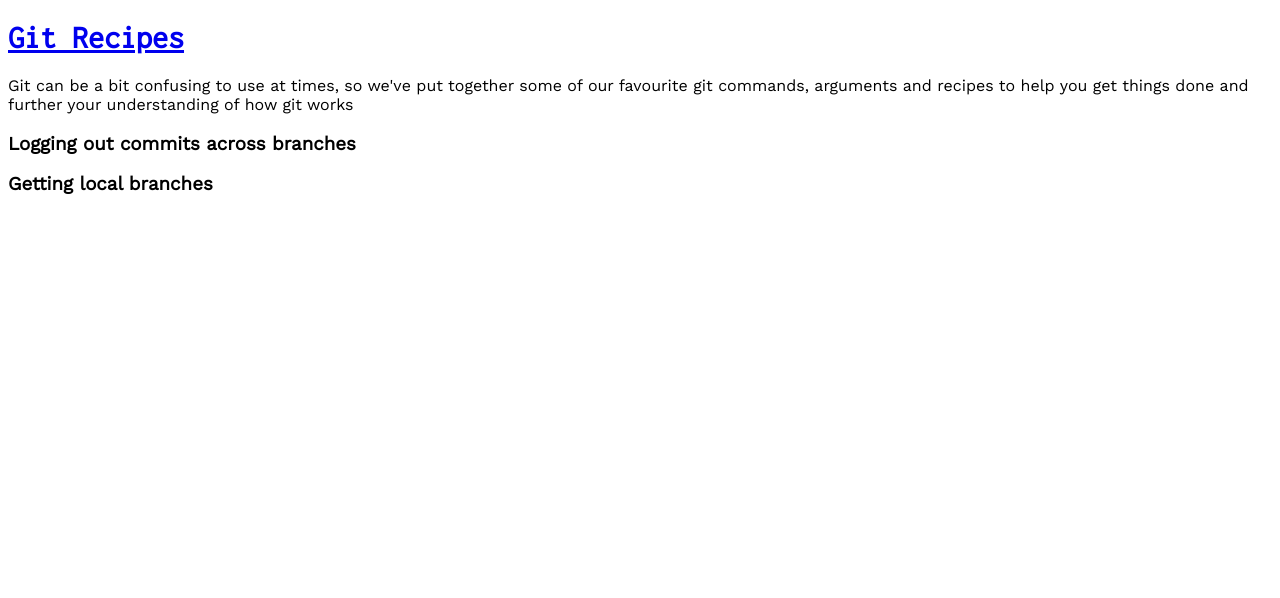
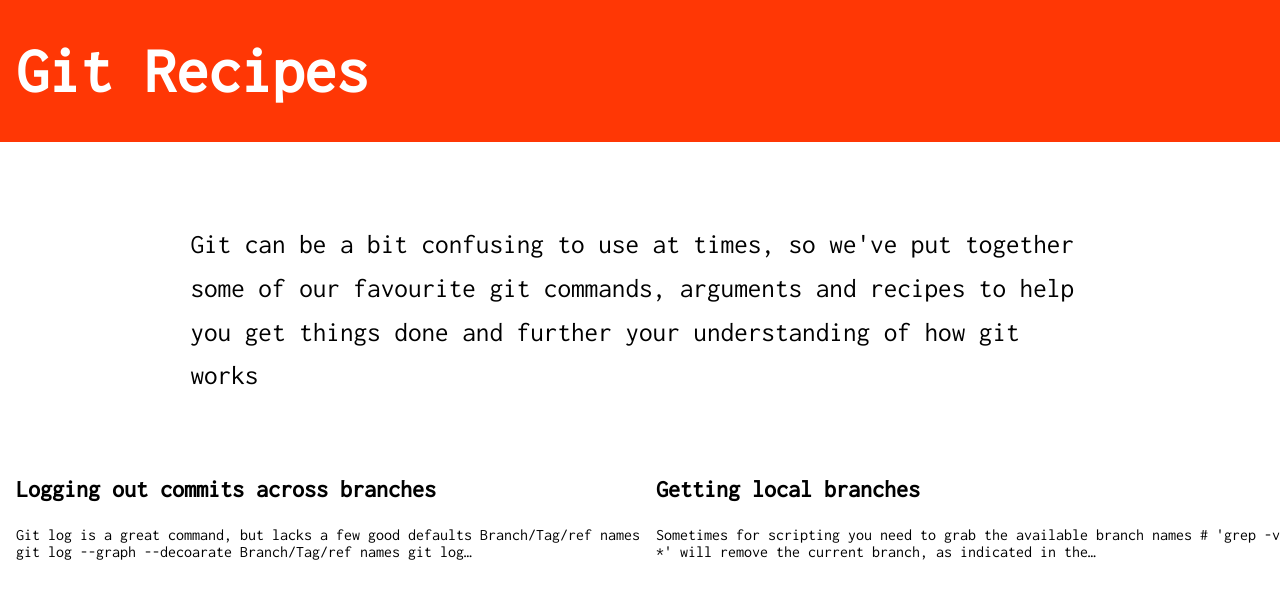
Before and after one commit to perrupa/git-recipes, a Gatsby site: page / in a window 1280 px wide. Built offline with nearby package versions, Linux system fonts and the light colour scheme; Gatsby itself is replaced by a stand-in of ours; some packages are replaced by stand-ins of ours.

Commit message:
Adding styled components, a font and some pizzaz

```diff
--- a/gatsby-config.js
+++ b/gatsby-config.js
@@ -39,7 +39,7 @@ module.exports = {
       resolve: `gatsby-plugin-web-font-loader`,
       options: {
         google: {
-          families: [`Inconsolata`, `Work Sans`],
+          families: [`Inconsolata`],
         },
       },
     },
--- a/src/components/header.tsx
+++ b/src/components/header.tsx
@@ -1,18 +1,35 @@
 import React from "react"
 import { Link } from "gatsby"
+import styled from "styled-components"
 
-type Props = {
-  siteTitle: string
-}
+const HeaderContainer = styled.header`
+  padding: 1em;
+  background-color: rgb(255, 55, 5);
+`
 
-const Header = ({ siteTitle = "" }: Props) => {
+const HeaderLink = styled(Link)`
+  font-size: 2em;
+  color: #fff;
+  text-decoration: none;
+  transition: border 300ms cubic-bezier(0, 0, 1, 1);
+  border-bottom: 0 solid;
+
+  &:hover {
+    border-bottom: 0.5rem solid;
+  }
+`
+const Title = styled.h1`
+  font-family: "Inconsolata";
+`
+
+export const Header = ({ siteTitle = "" }) => {
   return (
-    <header>
-      <h1 style={{ fontFamily: "Inconsolata" }}>
-        <Link to="/">{siteTitle}</Link>
-      </h1>
-    </header>
+    <HeaderContainer>
+      <Title>
+        <HeaderLink to="/">{siteTitle}</HeaderLink>
+      </Title>
+    </HeaderContainer>
   )
 }
 
-export default Header
+// export default Header
--- a/src/components/layout.js
+++ b/src/components/layout.js
@@ -6,10 +6,15 @@
  */
 
 import React from "react"
-import PropTypes from "prop-types"
 import { useStaticQuery, graphql } from "gatsby"
+import styled from "styled-components"
+import { Header } from "./header"
 
-import Header from "./header"
+import "./reset.css"
+
+const Container = styled.main`
+  font-family: "Inconsolata";
+`
 
 const Layout = ({ title = "Title", children }) => {
   const data = useStaticQuery(graphql`
@@ -23,15 +28,11 @@ const Layout = ({ title = "Title", children }) => {
   `)
 
   return (
-    <div>
+    <main>
       <Header siteTitle={data.site.siteMetadata?.title || title} />
-      <main style={{ fontFamily: "Work Sans" }}>{children}</main>
-    </div>
+      <Container>{children}</Container>
+    </main>
   )
 }
 
-Layout.propTypes = {
-  children: PropTypes.node.isRequired,
-}
-
 export default Layout
--- /dev/null
+++ b/src/components/recipe-card.tsx
@@ -0,0 +1,24 @@
+import React from "react"
+import { useStaticQuery, graphql } from "gatsby"
+import styled from "styled-components"
+
+type Recipe = {
+  title: string
+  summary: string
+}
+
+const Card = styled.article``
+const Title = styled.h3`
+  font-size: 1.5em;
+  font-family: Inconsolata;
+`
+const Summary = styled.p``
+
+export const RecipeCard = (props: Recipe) => {
+  return (
+    <Card>
+      <Title>{props.title}</Title>
+      <Summary>{props.summary}</Summary>
+    </Card>
+  )
+}
--- /dev/null
+++ b/src/components/reset.css
@@ -0,0 +1,4 @@
+html,
+body {
+  margin: -0;
+}
--- a/src/pages/index.tsx
+++ b/src/pages/index.tsx
@@ -1,16 +1,37 @@
 import React from "react"
 import { graphql, useStaticQuery } from "gatsby"
-
+import styled from "styled-components"
 import Layout from "../components/layout"
 import SEO from "../components/seo"
+import { RecipeCard } from "../components/recipe-card"
+
+const IntroText = styled.p`
+  font-size: 1.7em;
+  margin: 3em 7em 2em;
+  line-height: 1.6;
+`
+
+const RecipeBook = styled.section`
+  display: grid;
+  grid-template-columns: 50% 50%;
+  grid-gap: 1em;
+
+  margin: auto 1em;
+`
 
 const IndexPage = () => {
   const response = useStaticQuery(graphql`
     query posts {
+      site {
+        siteMetadata {
+          title
+        }
+      }
       allMarkdownRemark {
         nodes {
+          id
+          excerpt
           html
-          id
           frontmatter {
             title
           }
@@ -20,23 +41,28 @@ const IndexPage = () => {
   `)
 
   const posts = response?.allMarkdownRemark?.nodes || []
+  const title = response?.site?.siteMetadata?.title || "Home"
 
   console.info(posts)
 
   return (
     <Layout>
-      <SEO title="Home" />
-      <p>
+      <SEO title={title} />
+      <IntroText>
         Git can be a bit confusing to use at times, so we've put together some
         of our favourite git commands, arguments and recipes to help you get
         things done and further your understanding of how git works
-      </p>
+      </IntroText>
 
-      {posts.map(p => (
-        <article key={p.id}>
-          <h3>{p.frontmatter.title}</h3>
-        </article>
-      ))}
+      <RecipeBook>
+        {posts.map(p => (
+          <RecipeCard
+            key={p.id}
+            title={p.frontmatter.title}
+            summary={p.excerpt}
+          />
+        ))}
+      </RecipeBook>
     </Layout>
   )
 }
```
Also changed, not shown: package.json (+9 -3 lines), 1 other file.
